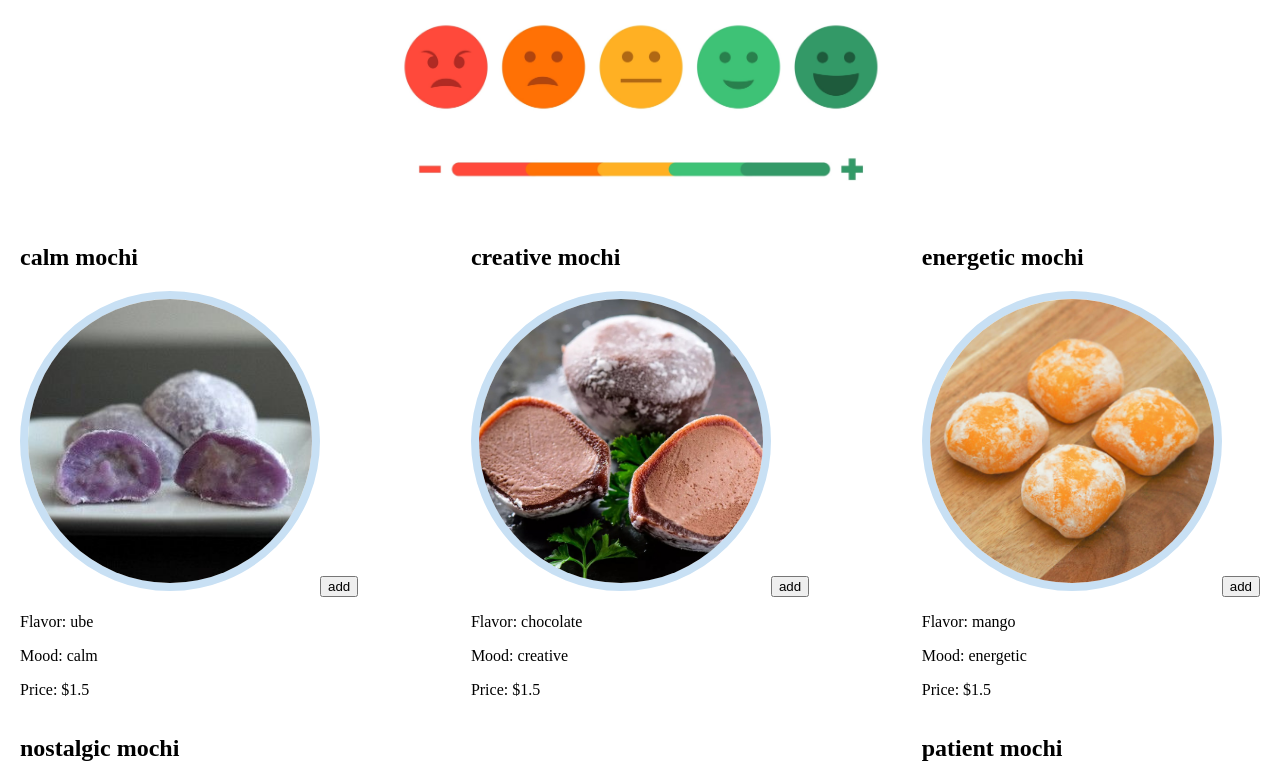
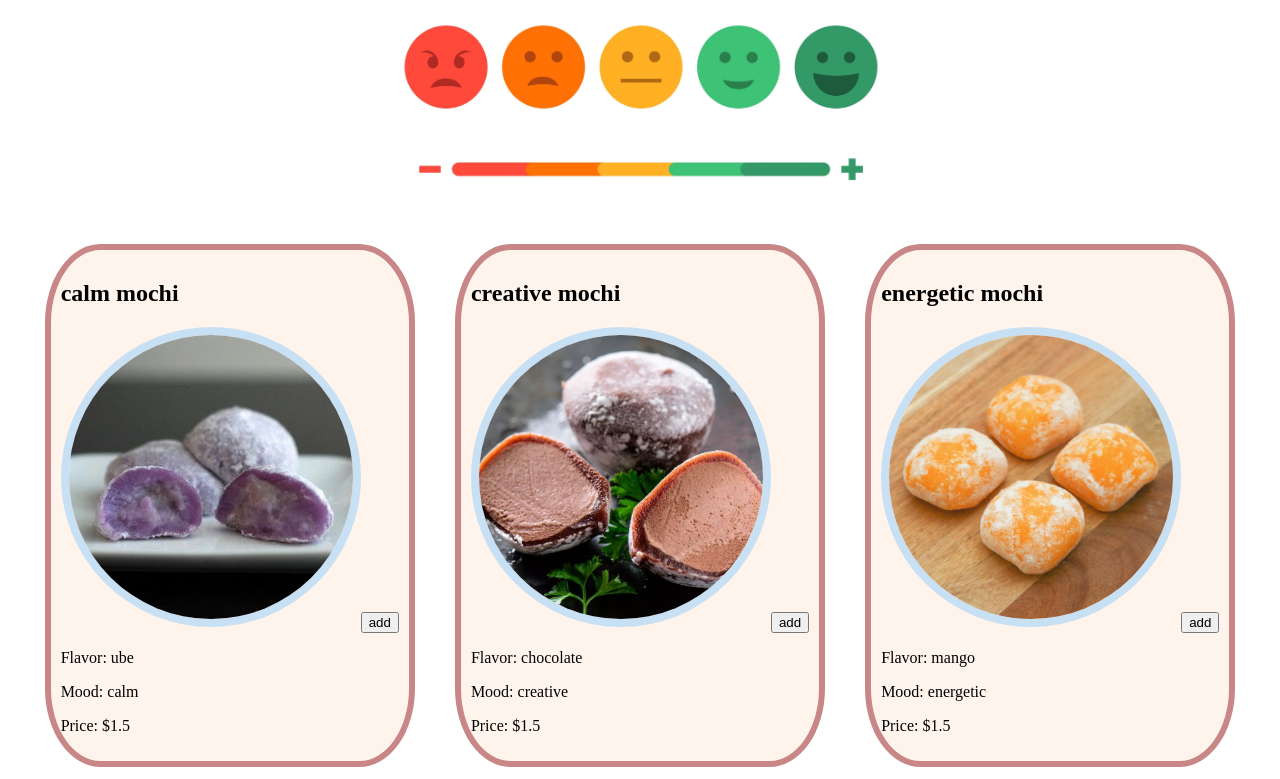
Before and after one commit to mira-kine/lab-06-e-commerce-site, a website with bundled scripts: page index.html in a window 1280 px wide. Shown: the top 779 px of the page. Built offline with nearby package versions, Linux system fonts and the light colour scheme.

Commit message:
added borders to divs

```diff
--- a/index.html
+++ b/index.html
@@ -15,7 +15,7 @@
     <img src="assets/mood-scaled.jpg" alt="mood scale">
 </header>
 <body>
-        <div id="product-list">
+        <section id="product-list">
 
             <!-- <div class="mochi-item" id="calm-mochi">
                 <h2>calm mochi</h2>
@@ -26,7 +26,7 @@
             <button id="add-product">add</button>
             </div>    -->
 
-        </div>
+        </section>
     <script type="module" src="./app.js"></script>
 </body>
 
--- a/styles/style.css
+++ b/styles/style.css
@@ -1,3 +1,10 @@
+* {
+    --color-1: #C8E0F4;
+    --color-2: #C98686;
+    --color-3: #E7CFBC;
+    --color-4: #FFF4EC;
+
+}
 header img {
     height: 200px;
     width: auto;
@@ -11,7 +18,7 @@ body {
 
 .mochi-item img {
     border-radius: 50%;
-    border: 8px solid #C8E0F4;
+    border: 8px solid var(--color-1);
     height: 300px;
     width: 300px;
 }
@@ -19,7 +26,19 @@ body {
 #product-list {
     display: flex;
     flex-direction: row;
-    justify-content: space-between;
+    justify-content: center;
     flex-wrap: wrap;
     padding: 20px;
 }
+
+.mochi-item {
+    border: 6px solid var(--color-2);
+    border-radius: 15%;
+    background-color: var(--color-4);
+    flex-direction: column;
+    align-items: center;
+    align-content: center;
+    justify-content: space-between;
+    margin: 20px;
+    padding: 10px;
+}
```
Also changed, not shown: 1 other file.
